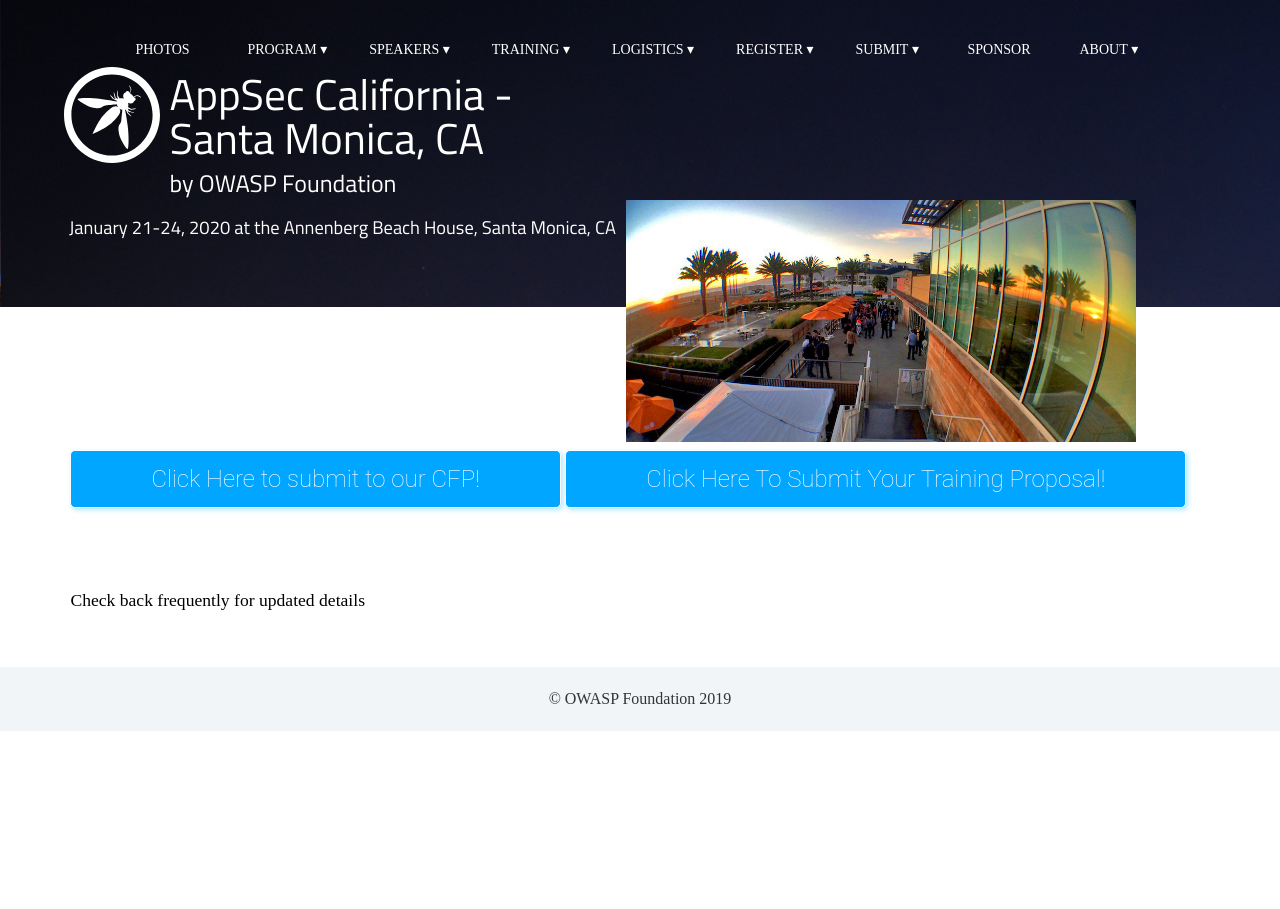
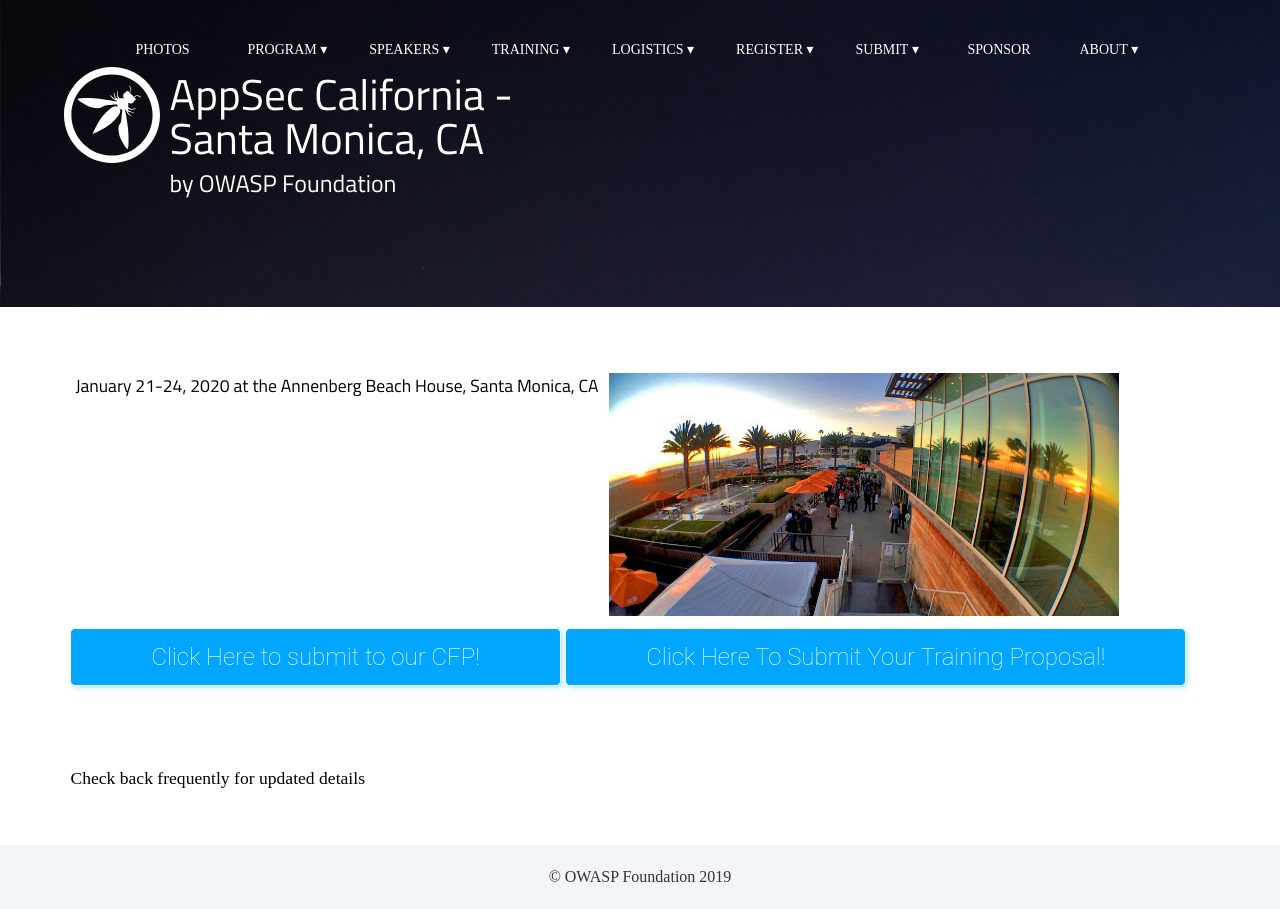
Before and after one commit to OWASP/2020-appseccalifornia, a Jekyll site: the page built from index.html, in a window 1280 px wide. Built offline with Jekyll 4.4.1, drawn with Linux system fonts in a browser that asks for light colours; some web fonts are replaced.

Commit message:
changing homepage layout

```diff
--- a/_layouts/front.html
+++ b/_layouts/front.html
@@ -1,9 +1,5 @@
 {% include header.html %}
 
-	<div class="row">
-	<div class="column" width="25%"><h3>January 21-24, 2020 at the Annenberg Beach House, Santa Monica, CA</h3></div>
-	<div class="column" width="75%"><img src="../assets/images/fisheye.jpg" width="510"></div>
-	</div>
 </header>
 
 
--- a/index.html
+++ b/index.html
@@ -9,6 +9,11 @@
 
 <section class="punch">
 <br>
+<div class="row">
+<div class="column" width="25%"><h3>January 21-24, 2020 at the Annenberg Beach House, Santa Monica, CA</h3></div>
+<div class="column" width="75%"><img src="../assets/images/fisheye.jpg" width="510"></div>
+</div>
+
 <br>
 	<button name="cfpBUton" class="button" onclick="window.location.href='https://owasp.submittable.com/submit/147365/appsec-callifornia-2020-call-for-presentations';">Click Here to submit to our CFP!</button>
 
```
